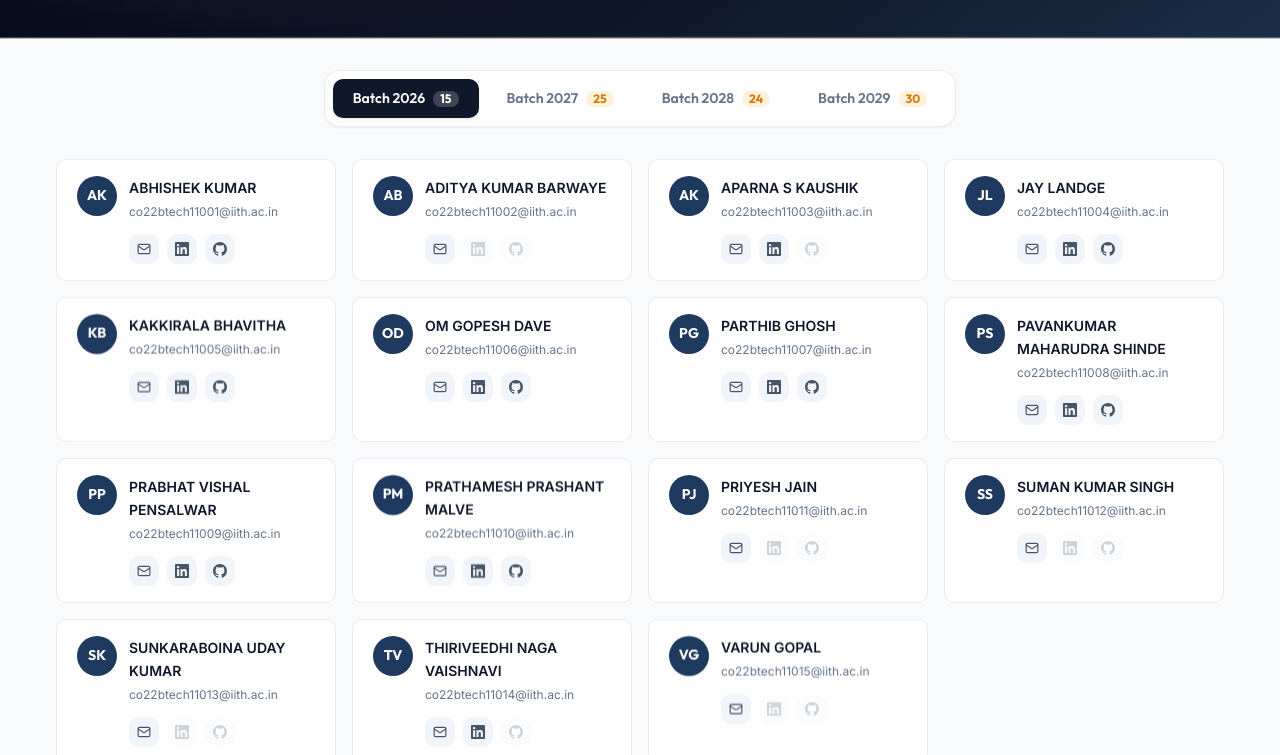
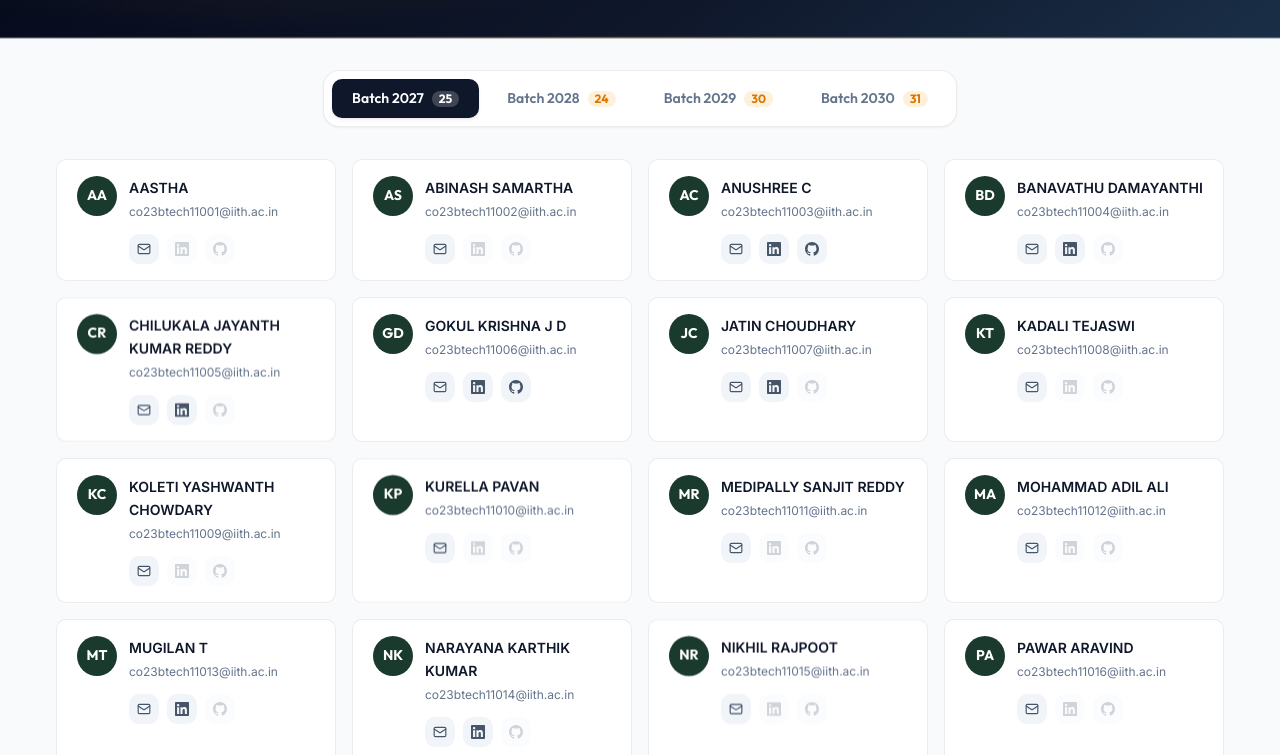
Before and after one commit to KING7077/COE-WEBSITE, a plain HTML site: page public/students.html in a window 1280 px wide. Shown: the part 301-1056 px from the top of the page. Drawn offline with nearby package versions, Linux system fonts and the light colour scheme.

Commit message:
Revamped website changes

```diff
--- a/public/assets/css/index.css
+++ b/public/assets/css/index.css
@@ -208,7 +208,7 @@
 }
 .iithimage img {
   width: 100%;
-  aspect-ratio: 4/3;
+  height: 100%;
   object-fit: cover;
   border-radius: var(--radius-lg);
   box-shadow: 0 12px 40px rgba(0,0,0,0.4);
@@ -273,14 +273,14 @@
   box-shadow: 0 12px 35px rgba(0,0,0,0.3);
   border: 1px solid rgba(255,255,255,0.08);
   transition: transform 0.4s var(--ease-out), box-shadow 0.4s var(--ease-out);
+  flex: 1;
+  min-width: 0;
 }
 .card-side-image:hover,
 .card-bottom-image:hover {
   transform: scale(1.03);
   box-shadow: 0 16px 45px rgba(0,0,0,0.4), 0 0 20px rgba(245,158,11,0.15);
 }
-.card-side-image { flex: 0 0 auto; } /* max-height: 280px; */
-.card-bottom-image { flex: 0 0 auto; max-height: 200px; }
 
 .card-side-image img,
 .card-bottom-image img {
@@ -435,9 +435,10 @@
     width: 100%;
     max-width: 100%;
   }
-  .card-side-image-container { flex-direction: row; }
-  .card-side-image { max-height: 220px; }
-  .card-bottom-image { max-height: 220px; }
+  .card-side-image-container {
+    flex-direction: row;
+    align-items: flex-start;
+  }
   .iithimage img { aspect-ratio: 16/9; }
 }
 
@@ -447,5 +448,4 @@
   .aboutiith,
   .div-2 { padding: var(--space-6) var(--space-4); }
   .card-side-image-container { flex-direction: column; }
-  .card-side-image, .card-bottom-image { max-height: 220px; }
 }
--- a/public/assets/css/styles.css
+++ b/public/assets/css/styles.css
@@ -1000,6 +1000,12 @@ button {
   gap: var(--space-4);
 }
 
+@media (max-width: 480px) {
+  .students-grid {
+    grid-template-columns: 1fr;
+  }
+}
+
 .student-card {
   background: var(--color-surface);
   border: 1px solid var(--color-border);
@@ -1529,6 +1535,7 @@ tbody tr.total-row {
 }
 .about-img-stack img {
   width: 100%;
+  height: 100%;
   border-radius: var(--radius-lg);
   object-fit: cover;
   box-shadow: var(--shadow-lg);
--- a/public/students.html
+++ b/public/students.html
@@ -31,23 +31,6 @@
   <script src="components.js"></script>
   <script>
     const BATCHES = {
-      "2026": [
-        { name: "ABHISHEK KUMAR", email: "co22btech11001@iith.ac.in", linkedin: "https://www.linkedin.com/in/abhinf104/", github: "https://github.com/abhinf104" },
-        { name: "ADITYA KUMAR BARWAYE", email: "co22btech11002@iith.ac.in", linkedin: "", github: "" },
-        { name: "APARNA S KAUSHIK", email: "co22btech11003@iith.ac.in", linkedin: "https://www.linkedin.com/in/aparna-kaushik-1a7957264", github: "" },
-        { name: "JAY LANDGE", email: "co22btech11004@iith.ac.in", linkedin: "https://www.linkedin.com/in/jay-landge-589439260", github: "https://github.com/Jay-sanjay" },
-        { name: "KAKKIRALA BHAVITHA", email: "co22btech11005@iith.ac.in", linkedin: "https://www.linkedin.com/in/kakkirala-bhavitha-882022286", github: "https://github.com/Bhavitha88" },
-        { name: "OM GOPESH DAVE", email: "co22btech11006@iith.ac.in", linkedin: "https://www.linkedin.com/in/om-dave-075338250", github: "https://github.com/OmDave619" },
-        { name: "PARTHIB GHOSH", email: "co22btech11007@iith.ac.in", linkedin: "https://www.linkedin.com/in/parthib-ghosh-98032b283", github: "https://github.com/parthib105" },
-        { name: "PAVANKUMAR MAHARUDRA SHINDE", email: "co22btech11008@iith.ac.in", linkedin: "https://www.linkedin.com/in/pavankumar-shinde-63802b309/", github: "https://github.com/Pavankumarshinde" },
-        { name: "PRABHAT VISHAL PENSALWAR", email: "co22btech11009@iith.ac.in", linkedin: "https://www.linkedin.com/in/prabhat-pensalwar-2ab7a5330", github: "https://github.com/AsPrabhat" },
-        { name: "PRATHAMESH PRASHANT MALVE", email: "co22btech11010@iith.ac.in", linkedin: "https://www.linkedin.com/in/prathamesh-malve-65025a253", github: "https://github.com/prathameshmalve" },
-        { name: "PRIYESH JAIN", email: "co22btech11011@iith.ac.in", linkedin: "", github: "" },
-        { name: "SUMAN KUMAR SINGH", email: "co22btech11012@iith.ac.in", linkedin: "", github: "" },
-        { name: "SUNKARABOINA UDAY KUMAR", email: "co22btech11013@iith.ac.in", linkedin: "", github: "" },
-        { name: "THIRIVEEDHI NAGA VAISHNAVI", email: "co22btech11014@iith.ac.in", linkedin: "https://www.linkedin.com/in/t-naga-vaishnavi-0a7874261", github: "" },
-        { name: "VARUN GOPAL", email: "co22btech11015@iith.ac.in", linkedin: "", github: "" }
-      ],
       "2027": [
         { name: "AASTHA", email: "co23btech11001@iith.ac.in", linkedin: "", github: "" },
         { name: "ABINASH SAMARTHA", email: "co23btech11002@iith.ac.in", linkedin: "", github: "" },
@@ -132,6 +115,39 @@
         { name: "TILAK ASHOK ASODARIYA", email: "co25btech11028@iith.ac.in", linkedin: "", github: "" },
         { name: "UTTAM YADAV SINGH", email: "co25btech11029@iith.ac.in", linkedin: "", github: "" },
         { name: "VALISEMMAGARI AKSHITH REDDY", email: "co25btech11030@iith.ac.in", linkedin: "", github: "" }
+      ],
+      "2030": [
+        { name: "ADITYA SINGHAL", email: "co26btech11001@iith.ac.in", linkedin: "", github: "" },
+        { name: "AMEY ANAND", email: "co26btech11002@iith.ac.in", linkedin: "", github: "" },
+        { name: "ANSH DADHORE", email: "co26btech11003@iith.ac.in", linkedin: "", github: "" },
+        { name: "BOYANAPELLI ABHIRAM RAO", email: "co26btech11004@iith.ac.in", linkedin: "", github: "" },
+        { name: "DEEPAK KUMAR SINGHADIYA", email: "co26btech11005@iith.ac.in", linkedin: "", github: "" },
+        { name: "GOLLA SAI VENKAT", email: "co26btech11006@iith.ac.in", linkedin: "", github: "" },
+        { name: "GUDALA NIHANTH", email: "co26btech11007@iith.ac.in", linkedin: "", github: "" },
+        { name: "HET MANOJ DONGA", email: "co26btech11008@iith.ac.in", linkedin: "", github: "" },
+        { name: "ISHITA SARA THOMAS", email: "co26btech11009@iith.ac.in", linkedin: "", github: "" },
+        { name: "JATAN JIGNESH KUMAR CHANDARANA", email: "co26btech11010@iith.ac.in", linkedin: "", github: "" },
+        { name: "JAVVAJI SRI LASYA", email: "co26btech11011@iith.ac.in", linkedin: "", github: "" },
+        { name: "JEERU VENKATA SAI RUPENDRANADH REDDY", email: "co26btech11012@iith.ac.in", linkedin: "", github: "" },
+        { name: "KATHI ROSHAN RANA", email: "co26btech11013@iith.ac.in", linkedin: "", github: "" },
+        { name: "KOPPOLU RIYA SAKSHARA", email: "co26btech11014@iith.ac.in", linkedin: "", github: "" },
+        { name: "MANISH DEEPAK PATIL", email: "co26btech11015@iith.ac.in", linkedin: "", github: "" },
+        { name: "MAYANK RAJ NEGI", email: "co26btech11016@iith.ac.in", linkedin: "", github: "" },
+        { name: "MOKSH MOKSH", email: "co26btech11017@iith.ac.in", linkedin: "", github: "" },
+        { name: "MULUKA SRESHTA", email: "co26btech11018@iith.ac.in", linkedin: "", github: "" },
+        { name: "NEIL NIKHIL SONTAKKE", email: "co26btech11019@iith.ac.in", linkedin: "", github: "" },
+        { name: "NERKAR ANIRUDDHA PRAVIN", email: "co26btech11020@iith.ac.in", linkedin: "", github: "" },
+        { name: "NITIN MAHATO", email: "co26btech11021@iith.ac.in", linkedin: "", github: "" },
+        { name: "PADIGE ABHINAV", email: "co26btech11022@iith.ac.in", linkedin: "", github: "" },
+        { name: "PONUGOTI ANISH", email: "co26btech11023@iith.ac.in", linkedin: "", github: "" },
+        { name: "PRAKHAR SINGH", email: "co26btech11024@iith.ac.in", linkedin: "", github: "" },
+        { name: "S SIVANESH", email: "co26btech11025@iith.ac.in", linkedin: "", github: "" },
+        { name: "SARVESH GIRISH DESHMUKH", email: "co26btech11026@iith.ac.in", linkedin: "", github: "" },
+        { name: "SHIVANSI SHIVANSI", email: "co26btech11027@iith.ac.in", linkedin: "", github: "" },
+        { name: "SKANDA R UDUPA", email: "co26btech11028@iith.ac.in", linkedin: "", github: "" },
+        { name: "SUJATO PAL", email: "co26btech11029@iith.ac.in", linkedin: "", github: "" },
+        { name: "THAKARE ANUSHKA NILESH", email: "co26btech11030@iith.ac.in", linkedin: "", github: "" },
+        { name: "VAIBHAV SEN", email: "co26btech11031@iith.ac.in", linkedin: "", github: "" }
       ]
     };
 
@@ -142,10 +158,10 @@
     };
 
     const batchColors = {
-      '2026': '#1e3a5f',
       '2027': '#1a3a2e',
       '2028': '#3a1a1a',
       '2029': '#2a1a3a',
+      '2030': '#1e3a5f',
     };
 
     const mailIcon = `<svg xmlns="http://www.w3.org/2000/svg" width="14" height="14" viewBox="0 0 24 24" fill="none" stroke="currentColor" stroke-width="2" stroke-linecap="round" stroke-linejoin="round" class="lucide lucide-mail"><rect width="20" height="16" x="2" y="4" rx="2"/><path d="m22 7-8.97 5.7a1.94 1.94 0 0 1-2.06 0L2 7"/></svg>`;
@@ -155,7 +171,7 @@
     const batchNav = document.getElementById('batch-nav');
     const batchPanels = document.getElementById('batch-panels');
 
-    let activeBatch = '2026';
+    let activeBatch = '2027';
 
     function render() {
       batchNav.innerHTML = '';
```
Also changed, not shown: public/alumni.html (+19 -1 lines).
